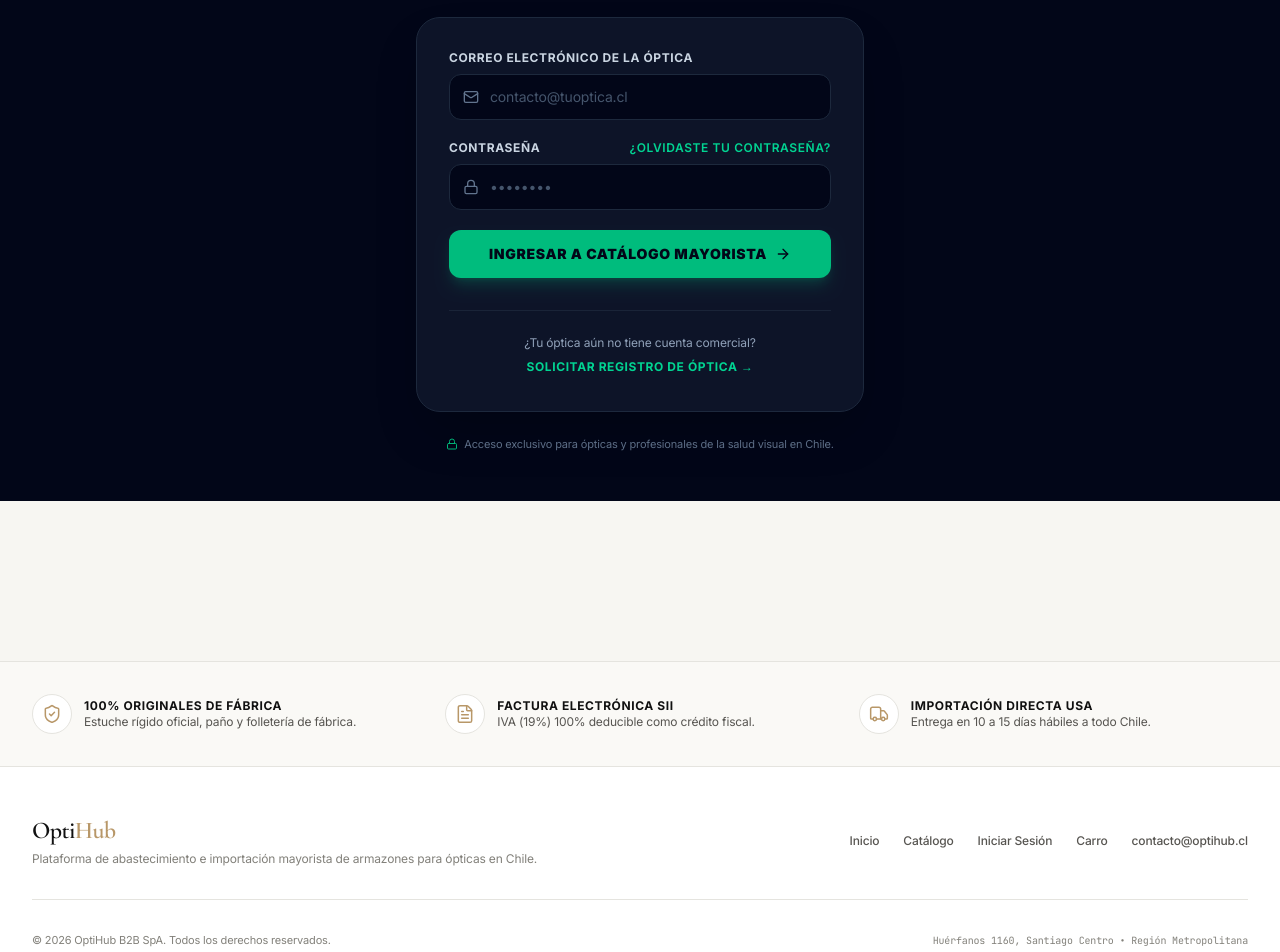
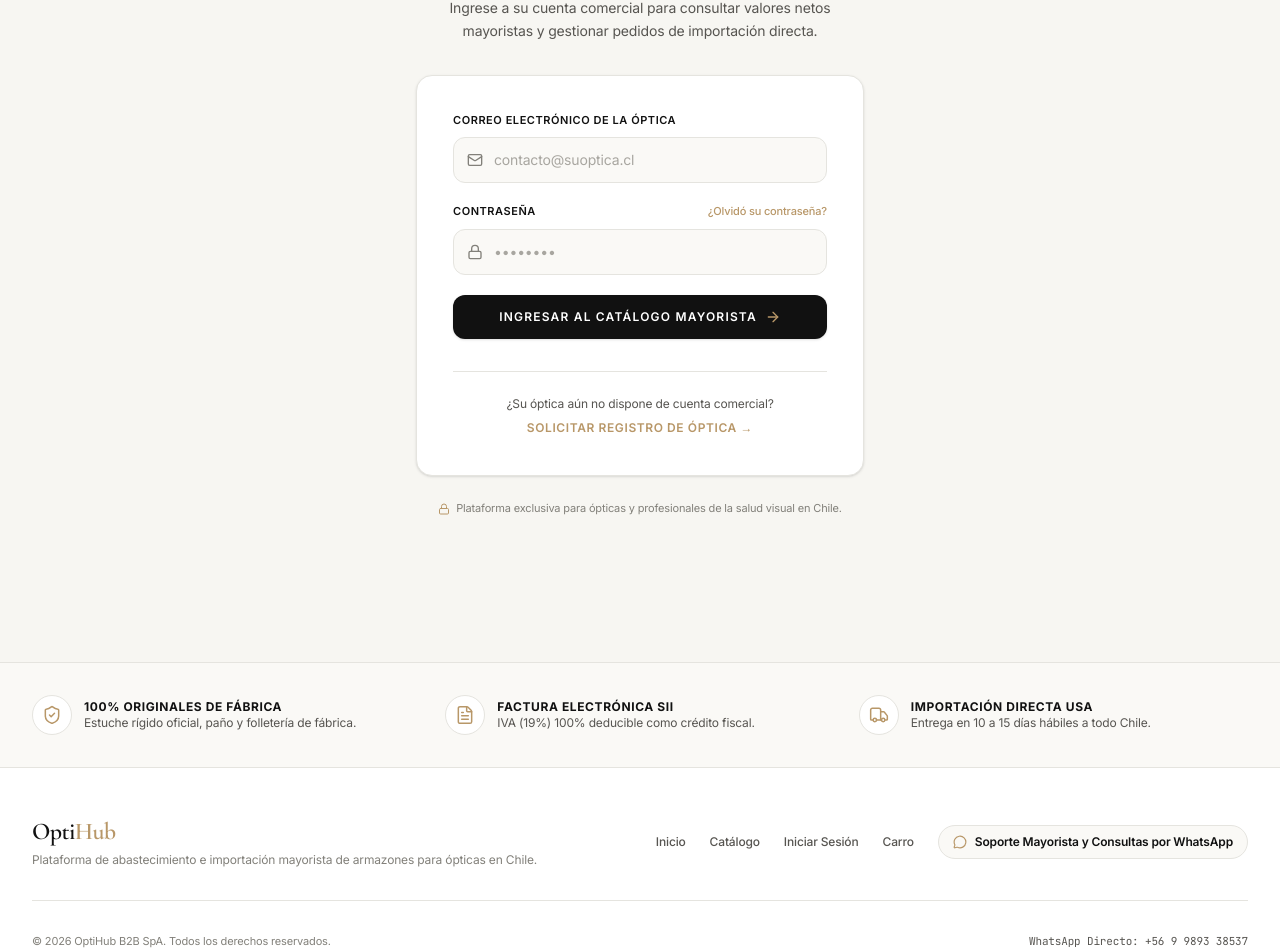
Before and after one commit to dariogonzalezpoblete/optihub-b2b, a Next.js app in the folder frontend/: page /login in a window 1280 px wide. Shown: the part 300-1252 px from the top of the page. Built offline with nearby package versions, Linux system fonts and the light colour scheme; no server answers.

Commit message:
feat(ui): remove physical address, add WhatsApp support link in Footer, and redesign Login B2B view

```diff
--- a/frontend/app/login/page.tsx
+++ b/frontend/app/login/page.tsx
@@ -4,7 +4,7 @@
 import Link from 'next/link';
 import { useRouter, useSearchParams } from 'next/navigation';
 import { useAuth } from '@/context/AuthContext';
-import { Glasses, Lock, Mail, ArrowRight, AlertCircle, CheckCircle } from 'lucide-react';
+import { Glasses, Lock, Mail, ArrowRight, AlertCircle } from 'lucide-react';
 
 function LoginForm() {
   const router = useRouter();
@@ -50,37 +50,40 @@
   };
 
   return (
-    <div className="min-h-[85vh] bg-slate-950 text-slate-100 flex items-center justify-center px-4 py-12">
+    <div className="min-h-[85vh] bg-[#F7F6F2] text-[#111111] flex items-center justify-center px-4 py-16">
       <div className="max-w-md w-full">
-        {/* Cabecera / Branding */}
+        {/* Cabecera / Branding Editorial */}
         <div className="text-center mb-8">
-          <div className="inline-flex p-3 bg-emerald-500 rounded-2xl text-slate-950 mb-4 shadow-lg shadow-emerald-500/20">
-            <Glasses className="w-8 h-8" />
+          <div className="inline-flex p-3.5 bg-[#FFFFFF] border border-[#E5E4DF] rounded-2xl text-[#B89768] mb-5 shadow-sm">
+            <Glasses className="w-7 h-7 stroke-[1.6]" />
           </div>
-          <h1 className="text-3xl font-black text-white uppercase tracking-tight">
+          <span className="block text-[10px] font-semibold uppercase tracking-[0.22em] text-[#B89768] mb-2">
+            Maison B2B • Acceso Mayorista
+          </span>
+          <h1 className="font-editorial font-serif text-3xl sm:text-4xl font-semibold text-[#111111] tracking-tight">
             Acceso Ópticas B2B
           </h1>
-          <p className="text-slate-400 text-sm mt-2">
-            Ingresa a tu cuenta mayorista para desbloquear precios netos en CLP y armar pedidos de importación directa.
+          <p className="text-[#575551] text-xs sm:text-sm mt-2.5 leading-relaxed max-w-sm mx-auto">
+            Ingrese a su cuenta comercial para consultar valores netos mayoristas y gestionar pedidos de importación directa.
           </p>
         </div>
 
         {/* Tarjeta de Formulario */}
-        <div className="bg-slate-900/90 border border-slate-800 rounded-3xl p-6 sm:p-8 shadow-2xl backdrop-blur-md">
+        <div className="bg-[#FFFFFF] border border-[#E5E4DF] rounded-2xl p-6 sm:p-9 shadow-sm">
           {errorMsg && (
-            <div className="mb-6 p-4 rounded-2xl bg-rose-500/10 border border-rose-500/30 text-rose-300 text-xs sm:text-sm flex items-start gap-3">
-              <AlertCircle className="w-5 h-5 flex-shrink-0 mt-0.5 text-rose-400" />
+            <div className="mb-6 p-4 rounded-xl bg-red-50 border border-red-200 text-red-800 text-xs sm:text-sm flex items-start gap-3">
+              <AlertCircle className="w-4 h-4 flex-shrink-0 mt-0.5 text-red-600" />
               <span>{errorMsg}</span>
             </div>
           )}
 
           <form onSubmit={handleSubmit} className="space-y-5">
             <div>
-              <label className="block text-xs font-bold text-slate-300 uppercase tracking-wider mb-2">
+              <label className="block text-[11px] font-semibold text-[#111111] uppercase tracking-wider mb-2">
                 Correo Electrónico de la Óptica
               </label>
               <div className="relative">
-                <div className="absolute inset-y-0 left-0 pl-3.5 flex items-center pointer-events-none text-slate-500">
+                <div className="absolute inset-y-0 left-0 pl-3.5 flex items-center pointer-events-none text-[#82807A]">
                   <Mail className="w-4 h-4" />
                 </div>
                 <input
@@ -88,26 +91,26 @@
                   required
                   value={email}
                   onChange={(e) => setEmail(e.target.value)}
-                  placeholder="contacto@tuoptica.cl"
-                  className="w-full bg-slate-950 border border-slate-800 rounded-xl pl-10 pr-4 py-3 text-sm text-white placeholder-slate-600 focus:outline-none focus:border-emerald-500 transition"
+                  placeholder="contacto@suoptica.cl"
+                  className="w-full bg-[#FAF9F6] border border-[#E5E4DF] rounded-xl pl-10 pr-4 py-3 text-sm text-[#111111] placeholder-[#A8A6A0] focus:outline-none focus:bg-[#FFFFFF] focus:border-[#B89768] transition"
                 />
               </div>
             </div>
 
             <div>
               <div className="flex justify-between items-center mb-2">
-                <label className="block text-xs font-bold text-slate-300 uppercase tracking-wider">
+                <label className="block text-[11px] font-semibold text-[#111111] uppercase tracking-wider">
                   Contraseña
                 </label>
                 <Link
                   href="/recuperar-password"
-                  className="text-xs font-semibold text-emerald-400 hover:text-emerald-300 transition uppercase tracking-wider"
+                  className="text-[11px] font-medium text-[#B89768] hover:text-[#9E7D4F] transition"
                 >
-                  ¿Olvidaste tu contraseña?
+                  ¿Olvidó su contraseña?
                 </Link>
               </div>
               <div className="relative">
-                <div className="absolute inset-y-0 left-0 pl-3.5 flex items-center pointer-events-none text-slate-500">
+                <div className="absolute inset-y-0 left-0 pl-3.5 flex items-center pointer-events-none text-[#82807A]">
                   <Lock className="w-4 h-4" />
                 </div>
                 <input
@@ -116,7 +119,7 @@
                   value={password}
                   onChange={(e) => setPassword(e.target.value)}
                   placeholder="••••••••"
-                  className="w-full bg-slate-950 border border-slate-800 rounded-xl pl-10 pr-4 py-3 text-sm text-white placeholder-slate-600 focus:outline-none focus:border-emerald-500 transition"
+                  className="w-full bg-[#FAF9F6] border border-[#E5E4DF] rounded-xl pl-10 pr-4 py-3 text-sm text-[#111111] placeholder-[#A8A6A0] focus:outline-none focus:bg-[#FFFFFF] focus:border-[#B89768] transition"
                 />
               </div>
             </div>
@@ -124,30 +127,30 @@
             <button
               type="submit"
               disabled={loading}
-              className="w-full bg-emerald-500 hover:bg-emerald-400 disabled:bg-slate-800 disabled:text-slate-500 text-slate-950 font-black py-3.5 px-6 rounded-xl transition duration-200 shadow-lg shadow-emerald-500/20 text-sm uppercase tracking-wider flex items-center justify-center gap-2 mt-2"
+              className="w-full bg-[#111111] hover:bg-[#222222] disabled:bg-[#E5E4DF] disabled:text-[#82807A] text-[#FFFFFF] font-semibold py-3.5 px-6 rounded-xl transition duration-200 shadow-sm text-xs uppercase tracking-widest flex items-center justify-center gap-2 mt-2"
             >
               {loading ? (
                 <>
-                  <div className="w-4 h-4 border-2 border-slate-950 border-t-transparent rounded-full animate-spin"></div>
-                  <span>Verificando...</span>
+                  <div className="w-4 h-4 border-2 border-[#B89768] border-t-transparent rounded-full animate-spin"></div>
+                  <span>Verificando credenciales...</span>
                 </>
               ) : (
                 <>
-                  <span>Ingresar a Catálogo Mayorista</span>
-                  <ArrowRight className="w-4 h-4" />
+                  <span>Ingresar al Catálogo Mayorista</span>
+                  <ArrowRight className="w-4 h-4 text-[#B89768]" />
                 </>
               )}
             </button>
           </form>
 
           {/* Enlace al Registro */}
-          <div className="mt-8 pt-6 border-t border-slate-800/80 text-center">
-            <p className="text-xs text-slate-400">
-              ¿Tu óptica aún no tiene cuenta comercial?
+          <div className="mt-8 pt-6 border-t border-[#E5E4DF] text-center">
+            <p className="text-xs text-[#575551]">
+              ¿Su óptica aún no dispone de cuenta comercial?
             </p>
             <Link
               href={`/registro?redirect=${encodeURIComponent(redirectPath)}`}
-              className="inline-block mt-2 text-xs font-bold text-emerald-400 hover:text-emerald-300 transition uppercase tracking-wider"
+              className="inline-block mt-2 text-xs font-semibold text-[#B89768] hover:text-[#9E7D4F] transition uppercase tracking-wider"
             >
               Solicitar Registro de Óptica →
             </Link>
@@ -156,9 +159,9 @@
 
         {/* Garantía B2B */}
         <div className="mt-6 text-center">
-          <p className="text-[11px] text-slate-500 flex items-center justify-center gap-1.5">
-            <Lock className="w-3 h-3 text-emerald-500" />
-            Acceso exclusivo para ópticas y profesionales de la salud visual en Chile.
+          <p className="text-[11px] text-[#82807A] flex items-center justify-center gap-1.5">
+            <Lock className="w-3 h-3 text-[#B89768]" />
+            Plataforma exclusiva para ópticas y profesionales de la salud visual en Chile.
           </p>
         </div>
       </div>
@@ -168,7 +171,7 @@
 
 export default function LoginPage() {
   return (
-    <Suspense fallback={<div className="min-h-screen bg-slate-950 text-white flex items-center justify-center">Cargando acceso B2B...</div>}>
+    <Suspense fallback={<div className="min-h-screen bg-[#F7F6F2] text-[#111111] flex items-center justify-center text-xs uppercase tracking-widest">Cargando acceso B2B...</div>}>
       <LoginForm />
     </Suspense>
   );
--- a/frontend/components/Footer.tsx
+++ b/frontend/components/Footer.tsx
@@ -3,7 +3,7 @@
 import React from 'react';
 import Link from 'next/link';
 import { useAuth } from '@/context/AuthContext';
-import { ShieldCheck, Truck, FileText } from 'lucide-react';
+import { ShieldCheck, Truck, FileText, MessageCircle } from 'lucide-react';
 
 export default function Footer() {
   const { isLoggedIn } = useAuth();
@@ -64,7 +64,7 @@
             </p>
           </div>
 
-          {/* ENLACES ESENCIALES */}
+          {/* ENLACES ESENCIALES Y WHATSAPP */}
           <nav className="flex flex-wrap justify-center items-center gap-6 text-xs font-medium text-[#575551]">
             <Link href="/" className="hover:text-[#111111] transition-colors">
               Inicio
@@ -78,15 +78,28 @@
             <Link href="/carrito" className="hover:text-[#111111] transition-colors">
               Carro
             </Link>
-            <a href="mailto:contacto@optihub.cl" className="hover:text-[#111111] transition-colors">
-              contacto@optihub.cl
+            <a
+              href="https://wa.me/569989338537"
+              target="_blank"
+              rel="noopener noreferrer"
+              className="inline-flex items-center gap-2 bg-[#FAF9F6] hover:bg-[#F4EFE6] text-[#111111] border border-[#E5E4DF] hover:border-[#B89768] px-3.5 py-2 rounded-full transition-all font-semibold"
+            >
+              <MessageCircle className="w-3.5 h-3.5 text-[#B89768]" />
+              <span>Soporte Mayorista y Consultas por WhatsApp</span>
             </a>
           </nav>
         </div>
 
         <div className="mt-8 pt-8 border-t border-[#E5E4DF] flex flex-col sm:flex-row items-center justify-between gap-4 text-[11px] text-[#82807A]">
           <p>© {new Date().getFullYear()} OptiHub B2B SpA. Todos los derechos reservados.</p>
-          <p className="font-tech text-[10px]">Huérfanos 1160, Santiago Centro • Región Metropolitana</p>
+          <a
+            href="https://wa.me/569989338537"
+            target="_blank"
+            rel="noopener noreferrer"
+            className="font-mono text-[11px] text-[#575551] hover:text-[#B89768] transition-colors"
+          >
+            WhatsApp Directo: +56 9 9893 38537
+          </a>
         </div>
       </div>
 
```
